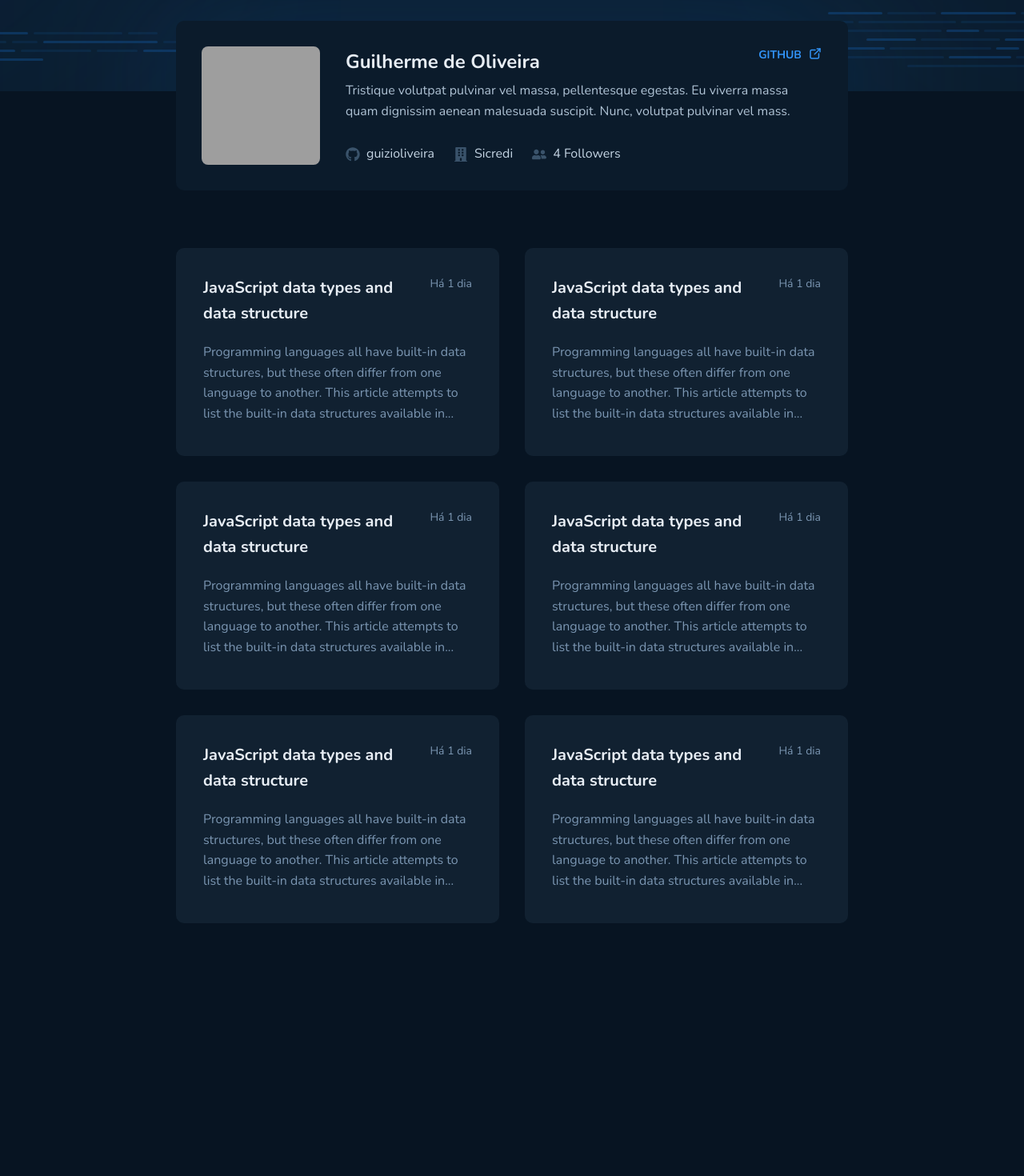
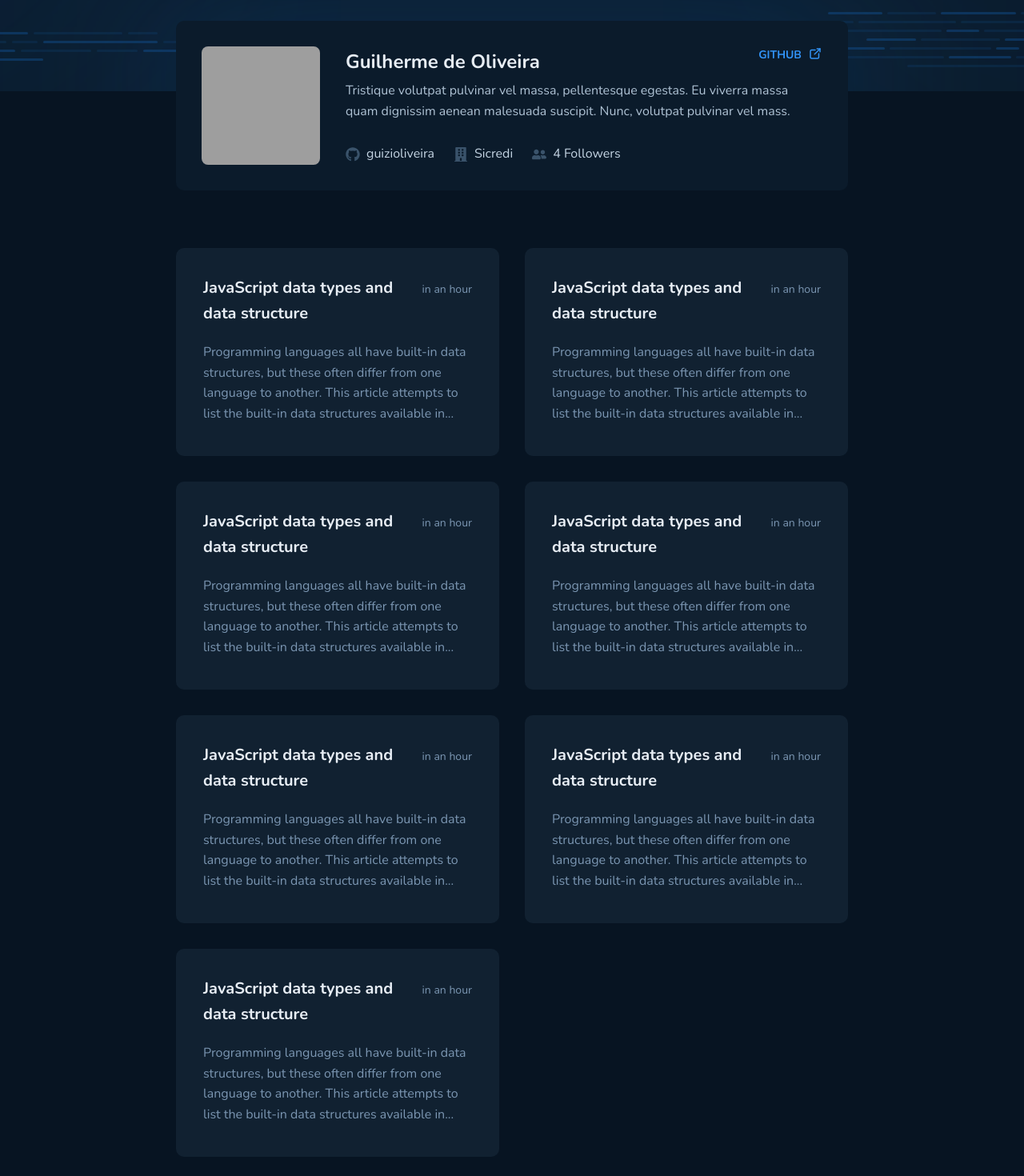
Before and after one commit to guizioliveira/github-blog, a React (Vite) app: page / in a window 1280 px wide. Shown: the part 182-1652 px from the top of the page at 80% size. Before the commit the page ends 1360 px from the top, so only its background shows below. Built offline with nearby package versions, Linux system fonts and the light colour scheme; grey boxes are pictures that could not be loaded.

Commit message:
feat: add props to the post card

```diff
--- a/package.json
+++ b/package.json
@@ -10,6 +10,7 @@
     "preview": "vite preview"
   },
   "dependencies": {
+    "dayjs": "^1.11.13",
     "react": "^18.3.1",
     "react-dom": "^18.3.1",
     "react-icons": "^5.4.0",
--- a/src/pages/home/components/post-card/index.tsx
+++ b/src/pages/home/components/post-card/index.tsx
@@ -1,22 +1,25 @@
+import dayjs from 'dayjs'
+import relativeTime from 'dayjs/plugin/relativeTime'
 import { Container, HeaderContent, Summary } from './styles'
 
-export default function PostCard() {
+dayjs.extend(relativeTime)
+
+interface PostCardProps {
+  title: string
+  summary: string
+  createdAt: string
+}
+
+export default function PostCard({ title, summary, createdAt }: PostCardProps) {
   const truncateText = (text: string) => text.substring(0, 181) + '...'
 
   return (
     <Container>
       <HeaderContent>
-        <h3>JavaScript data types and data structure</h3>
-        <span>Há 1 dia</span>
+        <h3>{title}</h3>
+        <span>{dayjs(createdAt).fromNow()}</span>
       </HeaderContent>
-      <Summary>
-        {truncateText(`Programming languages all have built-in data structures, but these often differ from one language to another. This article attempts to list the built-in data structures available in JavaScript and what properties they have. These can be used to build other data structures. Wherever possible, comparisons with other languages are drawn. Dynamic typing JavaScript is a loosely typed and dynamic language. Variables in
-        JavaScript are not directly associated with any particular value type,
-        and any variable can be assigned (and re-assigned) values of all types:
-        let foo = 42; // foo is now a number foo = 'bar'; // foo is now a string
-        foo = true; // foo is now a boolean:
-        `)}
-      </Summary>
+      <Summary>{truncateText(summary)}</Summary>
     </Container>
   )
 }
--- a/src/pages/home/components/post-card/styles.ts
+++ b/src/pages/home/components/post-card/styles.ts
@@ -24,6 +24,7 @@ export const Container = styled.button`
 
 export const HeaderContent = styled.div`
   display: flex;
+  align-items: baseline;
   justify-content: space-between;
   gap: 1rem;
 
--- a/src/pages/home/index.tsx
+++ b/src/pages/home/index.tsx
@@ -4,18 +4,29 @@ import { Container, Posts } from './styles'
 import PostCard from './components/post-card'
 
 export default function Home() {
+  const postData = {
+    title: 'JavaScript data types and data structure',
+    createdAt: '2025-01-11T21:26:43Z',
+    summary: `Programming languages all have built-in data structures, but these often differ from one language to another. This article attempts to list the built-in data structures available in JavaScript and what properties they have. These can be used to build other data structures. Wherever possible, comparisons with other languages are drawn. Dynamic typing JavaScript is a loosely typed and dynamic language. Variables in
+        JavaScript are not directly associated with any particular value type,
+        and any variable can be assigned (and re-assigned) values of all types:
+        let foo = 42; // foo is now a number foo = 'bar'; // foo is now a string
+        foo = true; // foo is now a boolean:`,
+  }
+
   return (
     <>
       <Header />
       <Profile />
       <Container>
         <Posts>
-          <PostCard />
-          <PostCard />
-          <PostCard />
-          <PostCard />
-          <PostCard />
-          <PostCard />
+          <PostCard {...postData} />
+          <PostCard {...postData} />
+          <PostCard {...postData} />
+          <PostCard {...postData} />
+          <PostCard {...postData} />
+          <PostCard {...postData} />
+          <PostCard {...postData} />
         </Posts>
       </Container>
     </>
```
Also changed, not shown: 1 other file (tests, documents, lock files or other folders).
